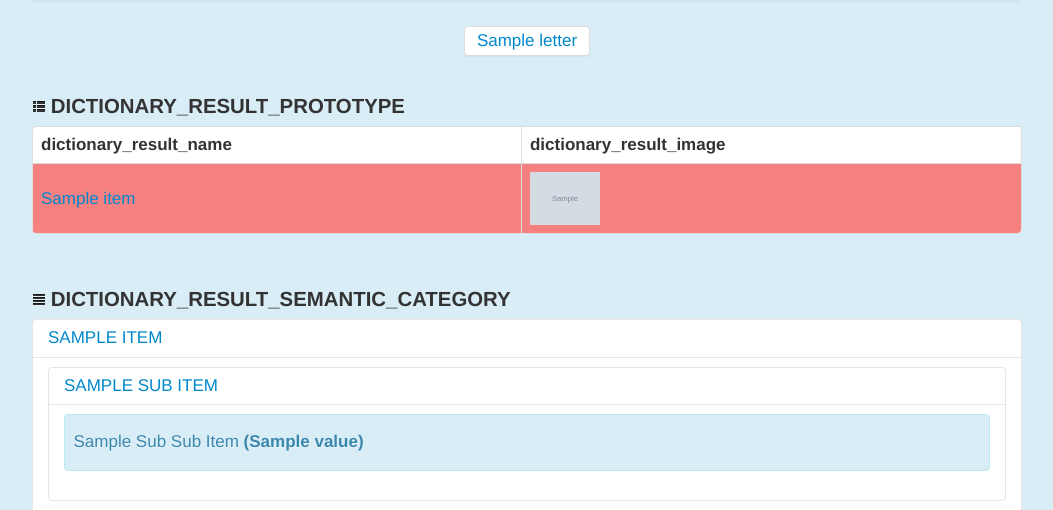
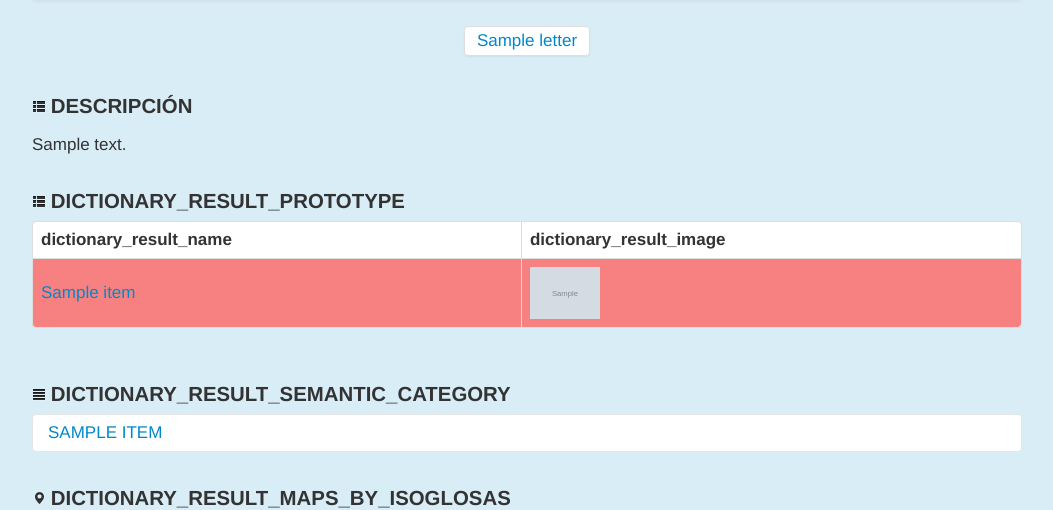
Before and after one commit to dairdr/lexicon, a Django app: template lexicon/apps/dictionary/templates/dictionary/result.html in a window 1280 px wide. Shown: the part 87-597 px from the top of the page, without its empty margins (113-1166 px from the left). Run offline with Django 3.2, Linux system fonts and the light colour scheme; the template is opened without the code that fills it: most values are stand-ins (such as "Sample title", 1, 10 or a date in 2020); grey boxes marked "Sample" are stand-in pictures; some libraries are stand-ins or nearby versions.

Commit message:
enhancing

```diff
--- a/lexicon/apps/dictionary/templates/dictionary/result.html
+++ b/lexicon/apps/dictionary/templates/dictionary/result.html
@@ -10,6 +10,14 @@
 
 {% block content %}
 {% if word %}
+<section id="description">
+	<div class="inner-container">
+		<header><i class="icon-th-list"></i> <h1>Descripci&oacute;n</h1></header>
+		<div class="description-container">
+			<p>{{ word.description|capfirst }}</p>
+		</div>
+	</div>
+</section>
 <section id="grid">
 	<div class="inner-container">
 		<header><i class="icon-th-list"></i> <h1>{% trans 'dictionary_result_prototype' %}</h1></header>
@@ -48,7 +56,7 @@
 				<div class="accordion-heading">
 					<a class="accordion-toggle" data-toggle="collapse" data-parent="#ac1" href="#collapse{{ item.id }}">{{ item.name|upper|escape }}</a>
 				</div>
-				<div id="collapse{{ item.id }}" class="accordion-body collapse in">
+				<div id="collapse{{ item.id }}" class="accordion-body collapse">
 					<div class="accordion-inner">
 						{% if item.slc|length > 0 %}
 						<div id="ac2" class="accordion">
@@ -57,7 +65,7 @@
 								<div class="accordion-heading">
 									<a class="accordion-toggle" data-toggle="collapse" data-parent="#ac2" href="#collapse2{{ sub_item.id }}">{{ sub_item.name|upper|escape }}</a>
 								</div>
-								<div id="collapse2{{ sub_item.id }}" class="accordion-body collapse in">
+								<div id="collapse2{{ sub_item.id }}" class="accordion-body collapse">
 									<div class="accordion-inner">
 										{% if sub_item.skill|length > 0 %}
 										<div id="ac3" class="accordion">
@@ -79,7 +87,6 @@
 						<p>{% trans 'dictionary_result_no_data' %}</p>
 						{% endif %}
 					</div>
-
 				</div>
 			</div>
 			{% endfor %}
```
Also changed, not shown: lexicon.ini (+0 -39 lines), 1 other file.
